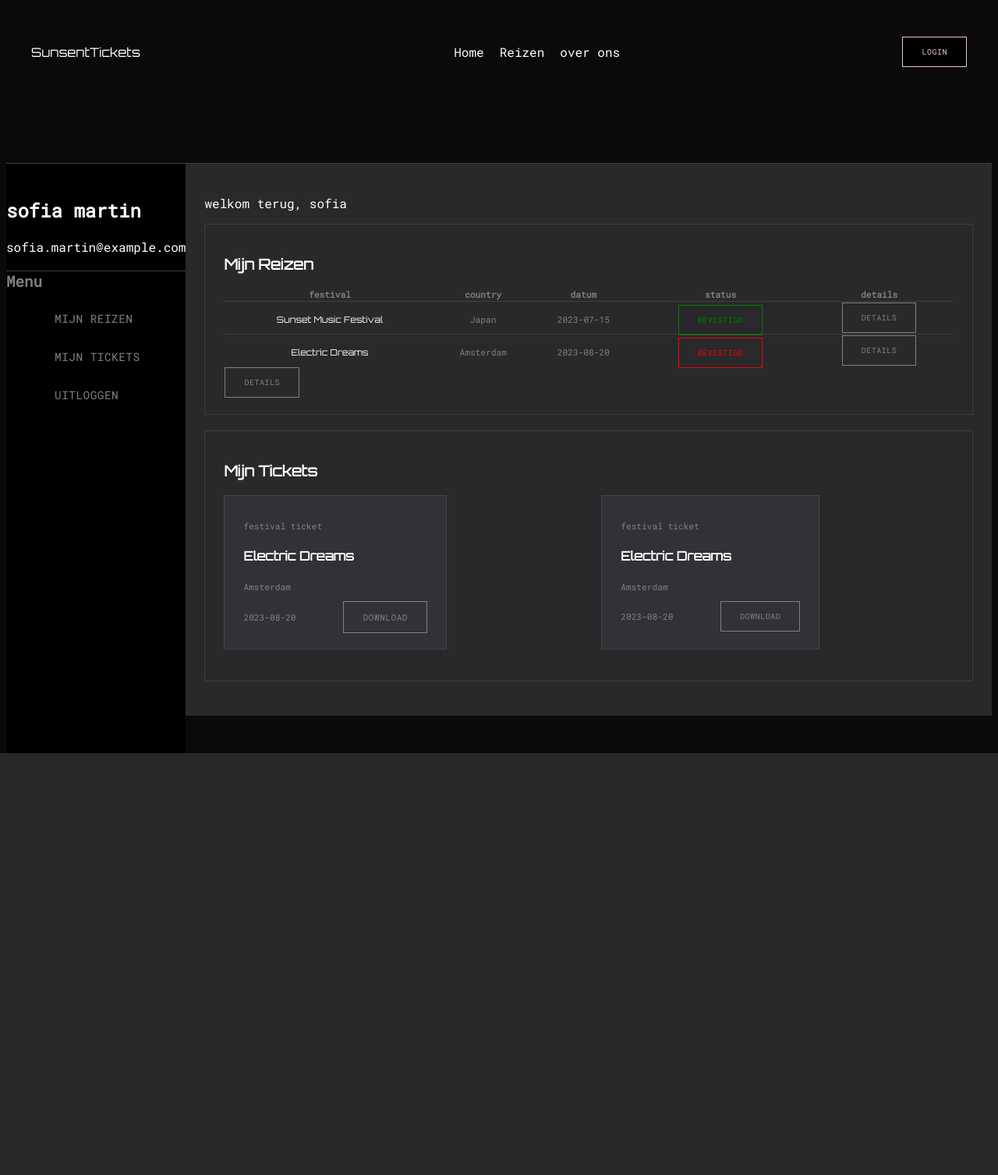
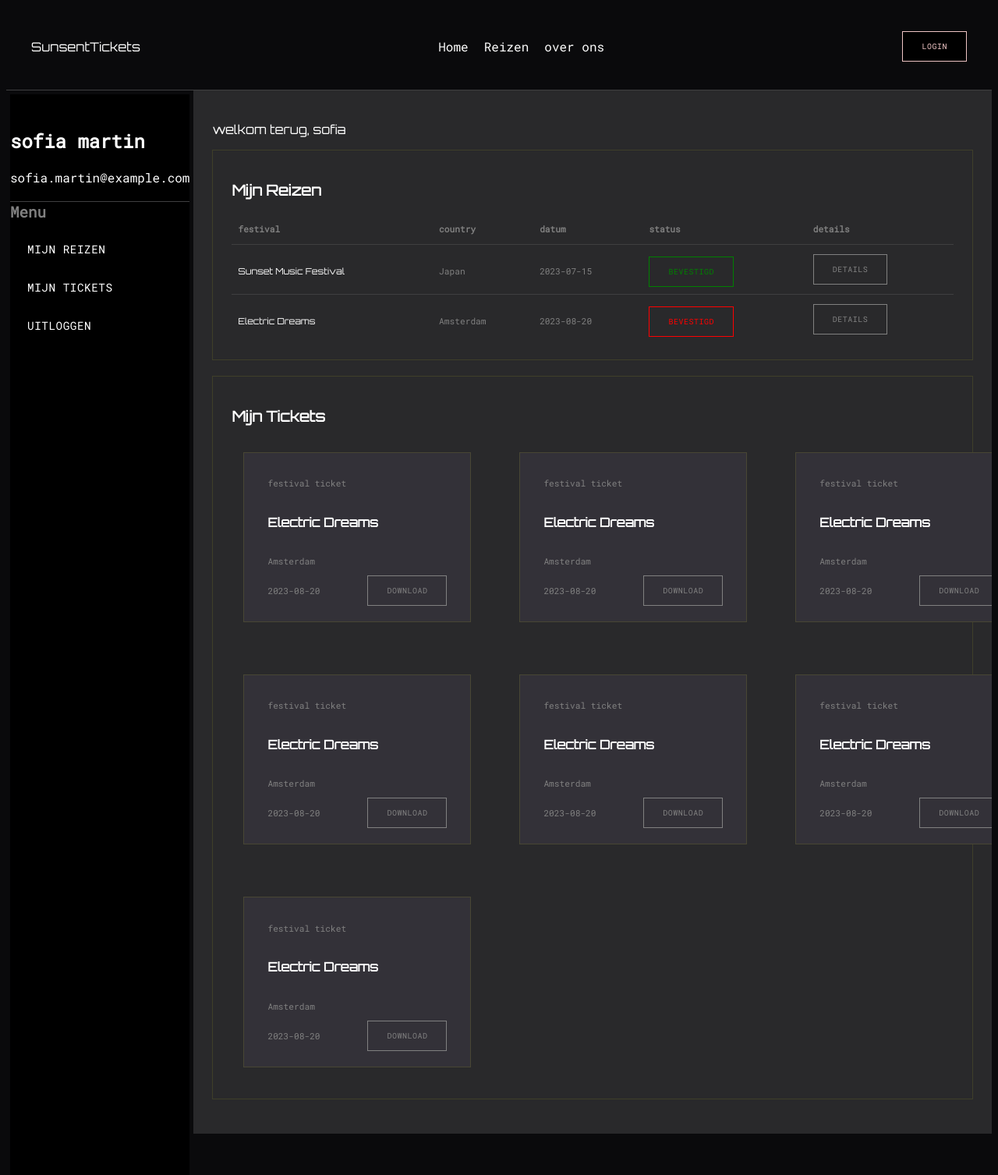
Before and after one commit to jamiedegans/SunsetTickets, a PHP site: page /userPages/account.html in a window 1280 px wide. Shown: the whole page at 78% size. Before the commit the page ends 966 px from the top, so only its background shows below. Run offline with PHP 8.4, Linux system fonts and the light colour scheme.

Commit message:
Add ticket-card component and UI style tweaks
Introduce a reusable <ticket-card> web component (app/scripts/tickets.js) for rendering ticket items and include its script in account.html. Update account.html to replace duplicated card markup with ticket-card elements and clean up markup/spacing issues. Apply multiple CSS adjustments in app/css/style.css: reduce header bottom padding, reset list item margins/padding, add .main-index layout, expand .grid-template to three columns, refine card and container spacing, add card hover effect, and move/adjust .hover-effect and other minor layout fixes. Also set main on index.html to use the new .main-index class for consistent layout.

```diff
--- a/app/css/style.css
+++ b/app/css/style.css
@@ -10,7 +10,7 @@ header {
     justify-content: space-between;
     align-items: center;
     padding: 2rem;
-    padding-bottom: 6rem;
+    padding-bottom: 1rem;
 }
 
 ul,
@@ -18,7 +18,8 @@ li {
     display: flex;
     gap: 20px;
     list-style: none;
-    font-family: 'roboto mono', monospace;
+    padding: 0;
+    margin: 0;
 }
 
 a {
@@ -48,12 +49,6 @@ main {
     cursor: pointer;
     letter-spacing: 0.5px;
     text-transform: uppercase;
-
-}
-
-.hover-effect {
-    transition: background-color 0.9s ease;
-    background-color: transparent;
 }
 
 .black {
@@ -125,6 +120,17 @@ main {
     padding: 3.2rem;
 }
 
+.main-index{
+    padding-top: 4rem;
+	display: flex;
+	flex-direction: column;
+	flex-wrap: nowrap;
+	justify-content: center;
+	align-items: center;
+	align-content: stretch;
+    gap: 0.5rem;
+}
+
 .next-row {
 
     display: flex;
@@ -146,7 +152,7 @@ main {
 
 .grid-template {
     display: grid;
-    grid-template-columns: 1fr 1fr;
+    grid-template-columns: 1fr 1fr 1fr;
     grid-column-gap: 2rem;
     grid-row-gap: 2rem;
 }
@@ -176,25 +182,32 @@ aside {
     background-color: #000000;
     height: 100%;
     padding: 3vh 0;
+    margin: 5px;
 }
 
 .aside-nav {
     display: flex;
     flex-direction: column;
     gap: 10px;
+    padding: 0;
+    margin: 0;
 }
 
 .sidebar-link {
     display: flex;
     padding: 10px 20px;
     font-size: 0.9rem;
-    color: var(--charcoal);
     text-transform: uppercase;
     letter-spacing: 0.5px;
     text-decoration: none;
     cursor: pointer;
     border-left: 2px solid transparent;
-    transition: color 0.15s;
+    transition: 0.15s;
+}
+
+.hover-effect {
+    transition: background-color 0.9s ease;
+    background-color: transparent;
 }
 
 .main-content {
@@ -216,7 +229,13 @@ table {
     width: 100%;
 }
 
-tbody tr.line-above > td {
+td,
+th {
+    padding: 12px 8px;
+    text-align: left;
+}
+
+tbody tr+tr {
     border-top: 1px solid rgb(63, 63, 64);
 }
 
@@ -225,21 +244,31 @@ hr {
 }
 
 .box-container {
+    border: 1px solid rgba(255, 255, 25, 0.1);
 
-    border: 1px solid rgba(255, 255, 25, 0.1);
     padding: 20px 24px;
     margin-bottom: 20px;
 }
 
 .card-container {
     background: #333138;
-
     border: 1px solid rgba(255, 255, 25, 0.1);
-    padding: 20px 24px;
+    padding: 20px 30px;
+    margin: 15px;
+    display: flex;
     margin-bottom: 20px;
     width: max-content;
+    flex-direction: column;
+    align-content: flex-start;
+    align-items: flex-start;
+    justify-content: flex-start;
 }
 
+.card:hover {
+    transform: scale(1.05);
+    box-shadow: 0 8px 16px rgba(0, 0, 0, 0.2);
+    background-color: #e3f2fd;
+}
 
 
 
--- /dev/null
+++ b/app/scripts/tickets.js
@@ -0,0 +1,23 @@
+class TicketCard extends HTMLElement {
+    connectedCallback() {
+        const ticket = this.getAttribute("ticket");
+        const location = this.getAttribute("location");
+        const date = this.getAttribute("date");
+
+
+        this.innerHTML = `
+        <div class="card-container">
+            <p class="font-gray small roboto">${ticket}</p>
+            <h4>Electric Dreams</h4>
+            <p class="font-gray small roboto">${location}</p>
+            <div class="next-row">
+                <p class="font-gray small roboto">${date}</p>
+                <button class="btn gray">download</button>
+            </div>
+        </div>
+        `;
+    }
+}
+
+customElements.define("ticket-card", TicketCard);
+// created the name of the class and the custom element to be used in the html file.
--- a/app/userPages/account.html
+++ b/app/userPages/account.html
@@ -28,10 +28,10 @@
             <p>sofia.martin@example.com</p>
             <h2 class="line-above font-gray midduim">Menu</h2>
             <div>
-                <ul class="orbitron aside-nav font-gray">
-                    <li><a class="sidebar-link" href="#">Mijn Reizen</a></li>
-                    <li><a class="sidebar-link" href="#"> MIJN tickets</a></li>
-                    <li><a class="sidebar-link" href="#">Uitloggen</a></li>
+                <ul class="roboto aside-nav font-gray">
+                    <li><a class="sidebar-link hover-effect" href="#">Mijn Reizen</a></li>
+                    <li><a class="sidebar-link hover-effect" href="#"> MIJN tickets</a></li>
+                    <li><a class="sidebar-link hover-effect" href="#">Uitloggen</a></li>
                 </ul>
             </div>
         </aside>
@@ -39,7 +39,7 @@
 
 
         <main class="main-content">
-           <p>welkom terug, sofia</p>
+            <p class="orbitron">welkom terug, sofia</p>
             <div>
                 <div class="box-container orbitron row-down">
                     <h3 class="orbitron">Mijn Reizen</h3>
@@ -89,14 +89,11 @@
                                     <button class="btn gray">details</button>
                                 </td>
                             </tr>
-                                    </td>
-                                    <td>
-                                        <button class="btn gray">details</button>
-                                    </td>
-                                </div>
-                            </tr>
                         </tbody>
                     </table>
+                </div>
+
+
             </div>
 
 
@@ -107,15 +104,10 @@
                 <h3 class="orbitron">Mijn Tickets</h3>
                 <div class="grid-template">
 
-                        <div class="card-container hover-effect">
-                            <p class="font-gray small roboto">festival ticket</p>
-                            <h4>Electric Dreams</h4>
-                            <p class="font-gray small roboto">Amsterdam</p>
-                            <div class="next-row">
-                                <p class="font-gray small roboto">2023-08-20</p>
-                                <button class="btn gray small">download</button>
-                            </div>
-                        </div>
+                    <ticket-card
+                    ticket="festival ticket"
+                    location="Amsterdam"
+                    date="2023-08-20"></ticket-card>
 
                     <div class="card-container">
                         <p class="font-gray small roboto">festival ticket</p>
@@ -127,12 +119,40 @@
                         </div>
                     </div>
 
+                    <ticket-card
+                    ticket="festival ticket"
+                    location="Amsterdam"
+                    date="2023-08-20"></ticket-card>
 
+                    <ticket-card
+                    ticket="festival ticket"
+                    location="Amsterdam"
+                    date="2023-08-20"></ticket-card>
+
+                    <ticket-card
+                    ticket="festival ticket"
+                    location="Amsterdam"
+                    date="2023-08-20"></ticket-card>
+
+                    <ticket-card
+                    ticket="festival ticket"
+                    location="Amsterdam"
+                    date="2023-08-20"></ticket-card>
+
+                    <div class="card-container">
+                        <p class="font-gray small roboto">festival ticket</p>
+                        <h4>Electric Dreams</h4>
+                        <p class="font-gray small roboto">Amsterdam</p>
+                        <div class="next-row">
+                            <p class="font-gray small roboto">2023-08-20</p>
+                            <button class="btn gray">download</button>
+                        </div>
+                    </div>
                 </div>
             </div>
     </div>
     </main>
     </div>
+    <script src="../scripts/tickets.js" defer></script>
 </body>
-
 </html>
--- a/app/userPages/index.html
+++ b/app/userPages/index.html
@@ -22,7 +22,7 @@
         <a class="btn black" href="login.html"> login</a>
     </header>
 
-    <main>
+    <main class="center main-index">
         <p class="font-gray">Festival Travel Ervaring</p>
         <h1 class="orbitron font-white">Jou Festival
             Advontuur
```
Lines whose indentation alone changed are shown as unchanged.
